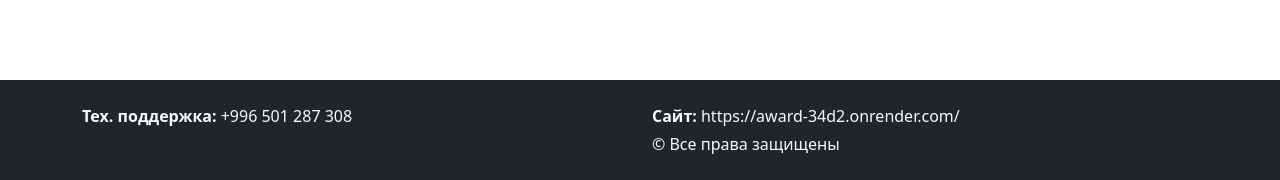
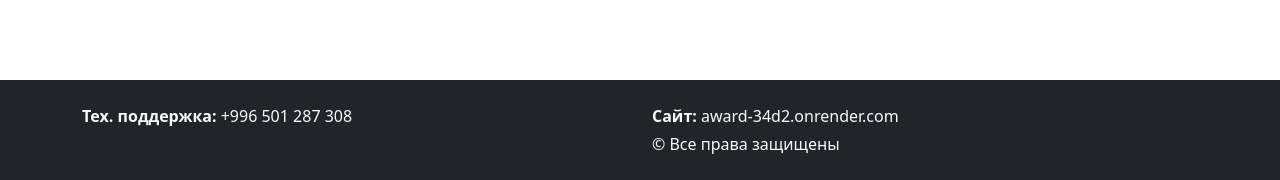
Before and after one commit to Kamchybek2004/award, a Django app: page /award/add/ in a window 1280 px wide. Shown: the part 733-913 px from the top of the page. Run offline with Django 5.2, Linux system fonts and the light colour scheme; the visitor is signed in with stand-in values (Sample User, id 1); data comes from the database, SQL or seed files in the repository; data that the repository does not hold is empty.

Commit message:
Пофиксил ссылку футера

```diff
--- a/employer/templates/employer/base.html
+++ b/employer/templates/employer/base.html
@@ -86,7 +86,7 @@
             <div class="col-12 col-md-6">
                 <div class="mb-1">
                     <strong>Сайт:</strong>
-                    <a href="https://nsu_award.kg" class="text-light text-decoration-none" target="_blank">https://award-34d2.onrender.com/</a>
+                    <a href="https://award-34d2.onrender.com/" class="text-light text-decoration-none" target="_blank">award-34d2.onrender.com</a>
                 </div>
                 <div>
                     &copy; {{ now|date:"Y" }} Все права защищены
```
